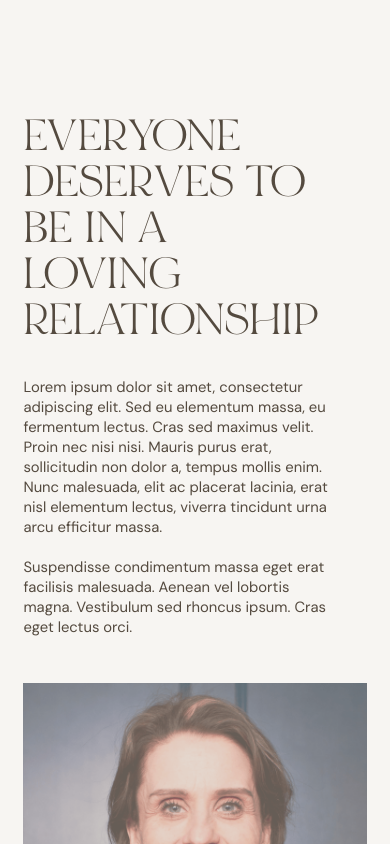
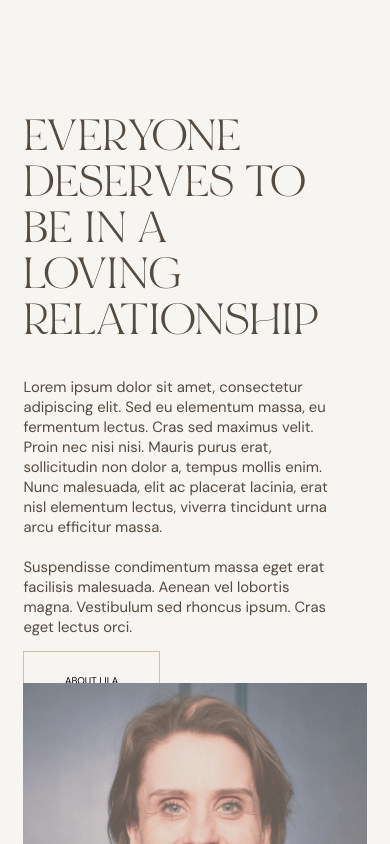
Before and after one commit to Oliver-Wilcox/relationship-ready, a Vue app: page / in a window 390 px wide. Shown: the part 1958-2802 px from the top of the page. Built offline with nearby package versions, Linux system fonts and the light colour scheme.

Commit message:
responsive updates

```diff
--- a/src/App.vue
+++ b/src/App.vue
@@ -41,6 +41,7 @@ body {
   margin: 0;
   overflow-x:hidden;
   overflow-y: auto;
+  width: 100vw;
   height: 100%;
 
 }
@@ -48,5 +49,7 @@ body {
 html{
   overflow-x: hidden;
   overflow-y: auto;
+    width: 100vw;
+  height: 100%;
 }
 </style>
--- a/src/components/Lila.vue
+++ b/src/components/Lila.vue
@@ -171,14 +171,14 @@ export default {
 }
 
 .about-lila-btn {
-  position: absolute;
+  position: relative;
   left: 4vw;
   bottom: 0;
-
+margin-top: 3vw;
   width: 12vw;
   height: 4.5vw;
   display: block;
-
+top: 0;
   font-family: DM sans;
 
   font-size: 1vw;
--- a/src/components/RightSection.vue
+++ b/src/components/RightSection.vue
@@ -29,10 +29,12 @@
         </div>
       </div>
     </div>
+    <div class="testimonial-para-container">
     <p class="testimonial-paragraph" ref="paragraph">
       “I was able to date with a deeper confidence and for the first time I
       began trusting my intuition”
     </p>
+    </div>
   <router-link to="/JessicaExp"><button class="jessica-btn">HEAR JESSICAS EXPERIENCE</button></router-link>
   </div>
 </template>
@@ -192,6 +194,8 @@ tl.from(lines, {y:40, opacity: 0, duration: 0.6, stagger: 0.1, rotationX:80, tra
   margin-top: 3.5vw;
 }
 
+
+
 .jessica-btn {
   position: relative;
   left: 0;
```
